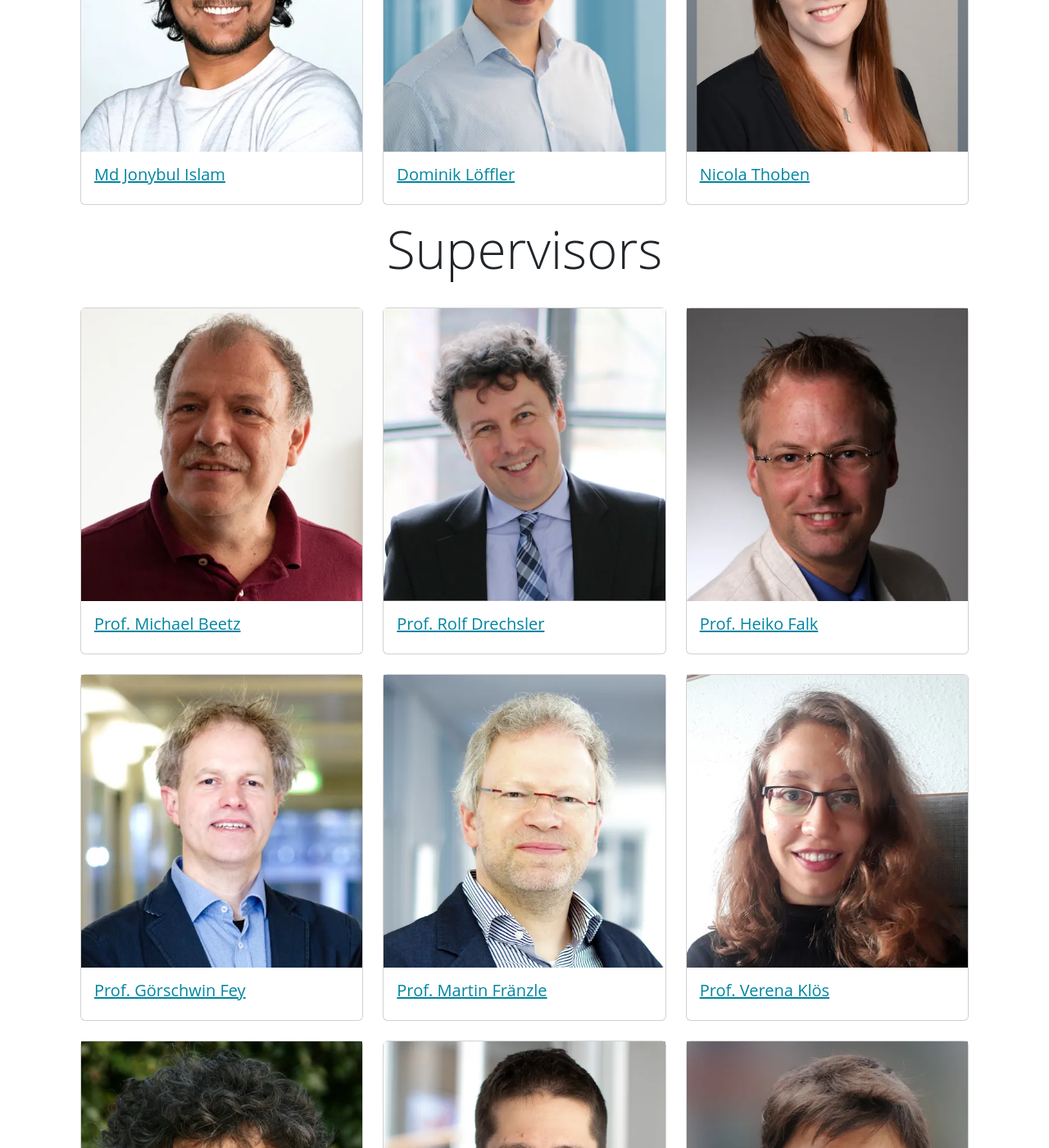
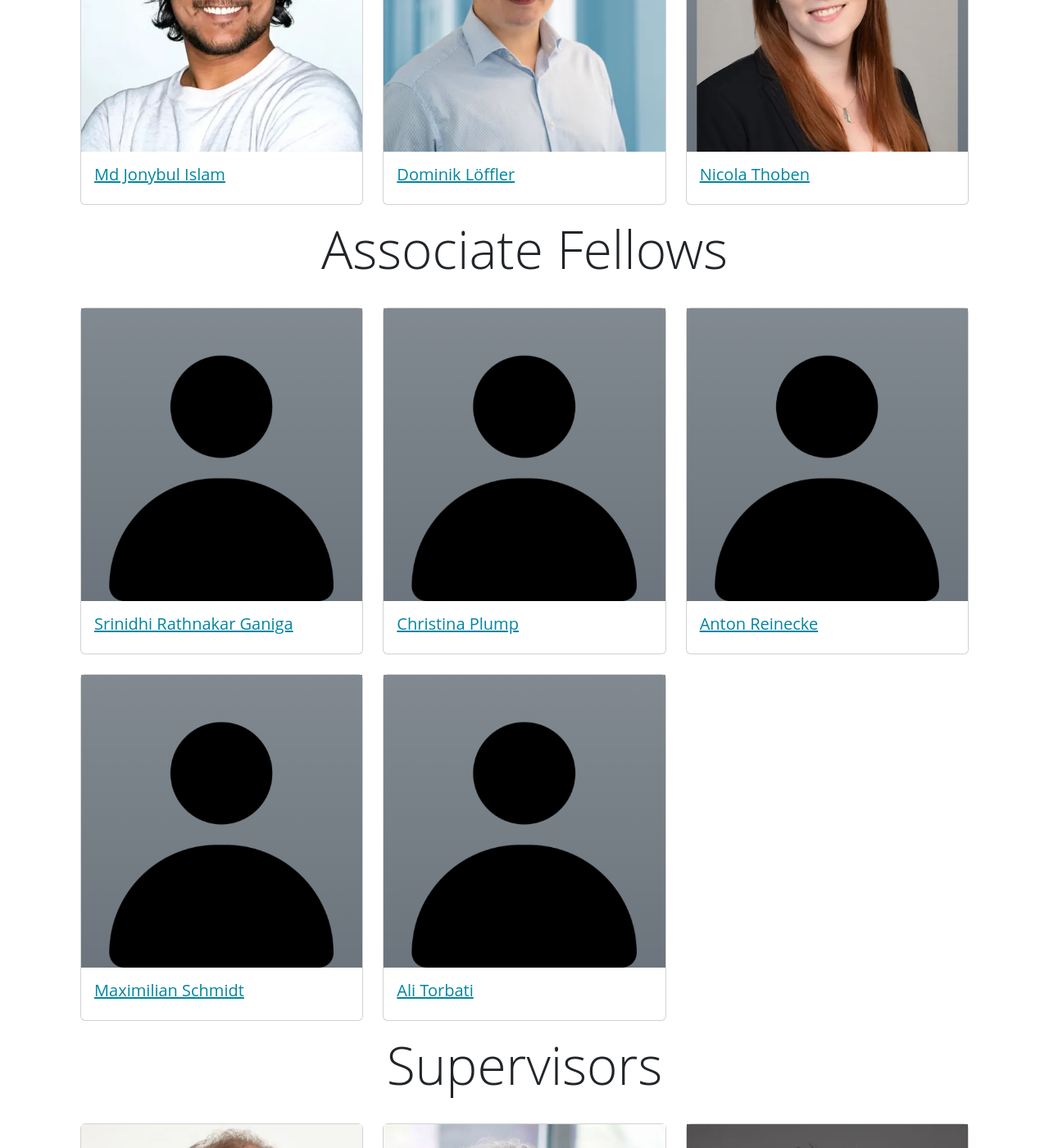
Before and after one commit to rtg-cause/rtg-cause.github.io, a Jekyll site: the page built from people.html, in a window 1280 px wide and 1400 px high, scrolled down 1340 px. Shown: the whole window at 82% size. Built offline with Jekyll 4.4.1, drawn with Linux system fonts in a browser that asks for light colours; nearby versions of some CDN libraries.

Commit message:
Added current associates.

```diff
--- /dev/null
+++ b/_people/ganiga.md
@@ -0,0 +1,5 @@
+---
+short_name: ganiga
+name: Srinidhi Rathnakar Ganiga
+role: associate
+---
--- /dev/null
+++ b/_people/plump.md
@@ -0,0 +1,5 @@
+---
+short_name: plump
+name: Christina Plump
+role: associate
+---
--- /dev/null
+++ b/_people/reinecke.md
@@ -0,0 +1,5 @@
+---
+short_name: reinecke
+name: Anton Reinecke
+role: associate
+---
--- /dev/null
+++ b/_people/torbati.md
@@ -0,0 +1,5 @@
+---
+short_name: torbati
+name: Ali Torbati
+role: associate
+---
--- a/people.html
+++ b/people.html
@@ -11,6 +11,33 @@ title: People
 
   {% for person in site.people %}
     {% if person.role == "fellow" %}
+      <div class="g-col-12 g-col-md-6 g-col-lg-4 g-col-xxl-3">
+        <div class="card">
+          {% assign portrait = site.static_files | where: "basename", person.short_name | where: "extname", ".webp" | first %}
+          {% if portrait == nil %}
+            {% assign portrait = site.static_files | where: "basename", "person" | where: "extname", ".webp" | first %}
+          {% endif %}
+          <img
+            class="img-fluid bg-secondary bg-gradient"
+            src="{{ portrait.path }}"
+            alt="Portrait {{ person.name }}" />
+          <div class="card-body">
+            <h5 class="card-title">
+              <a class="stretched-link" href="{{ person.url  | remove: ".html" }}">{{ person.name }}</a>
+            </h5>
+          </div>
+        </div>
+      </div>
+    {% endif %}
+  {% endfor %}
+
+</div>
+
+<h1 class="display-3 text-center pb-3">Associate Fellows</h1>
+<div class="grid m-3 g-3">
+
+  {% for person in site.people %}
+    {% if person.role == "associate" %}
       <div class="g-col-12 g-col-md-6 g-col-lg-4 g-col-xxl-3">
         <div class="card">
           {% assign portrait = site.static_files | where: "basename", person.short_name | where: "extname", ".webp" | first %}
```
